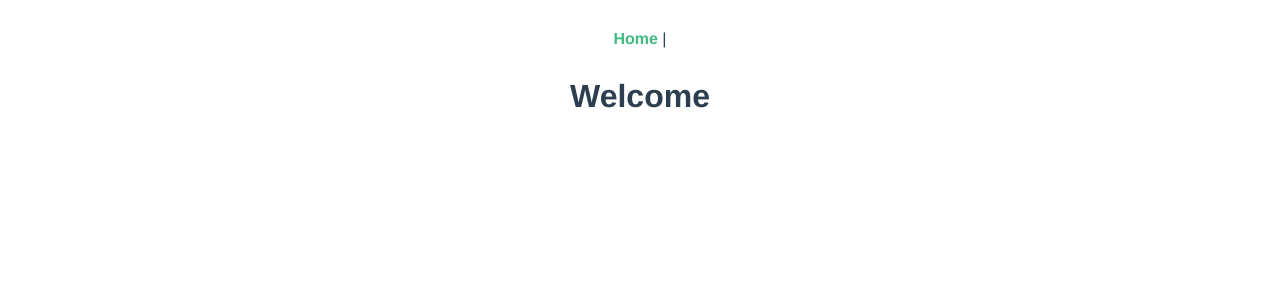
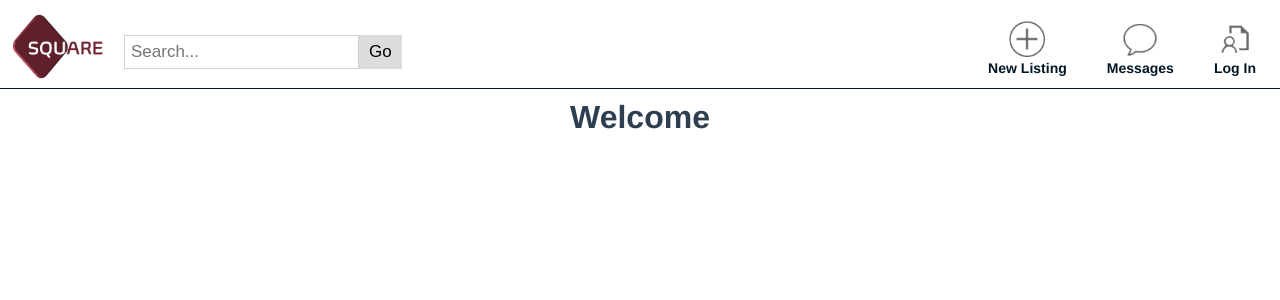
Before and after one commit to kristianvaula/Square, a Vue app in the folder frontend/ecommerce-app/: page / in a window 1280 px wide. Shown: the top 300 px of the page. Built offline with nearby package versions, Linux system fonts and the light colour scheme.

Commit message:
Added navcomponent to app.vue

```diff
--- a/frontend/ecommerce-app/src/App.vue
+++ b/frontend/ecommerce-app/src/App.vue
@@ -1,9 +1,17 @@
 <template>
   <nav>
-    <router-link to="/">Home</router-link> |
+    <NavComponent/>
   </nav>
   <router-view/>
 </template>
+
+<script>
+import NavComponent from './components/NavComponent.vue';
+
+export default {
+  components: {NavComponent}
+}
+</script>
 
 <style>
 #app {
@@ -13,17 +21,4 @@
   text-align: center;
   color: #2c3e50;
 }
-
-nav {
-  padding: 30px;
-}
-
-nav a {
-  font-weight: bold;
-  color: #2c3e50;
-}
-
-nav a.router-link-exact-active {
-  color: #42b983;
-}
 </style>
```
